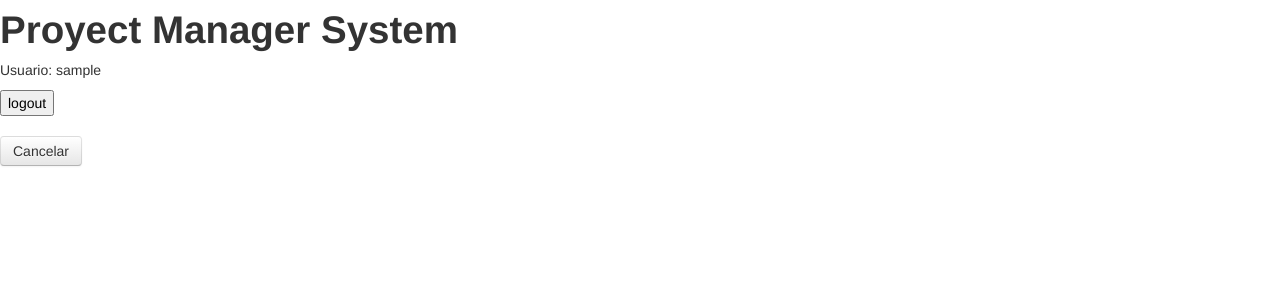
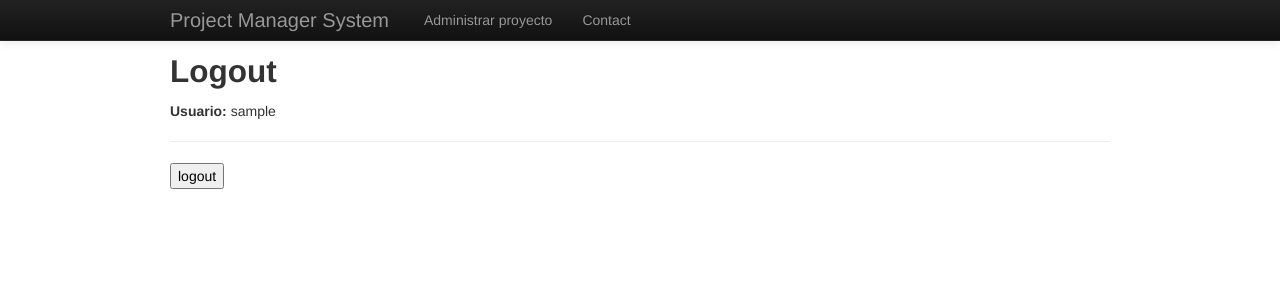
Before and after one commit to diegocrzt/pmspy, a Flask app: page / in a window 1280 px wide. Shown: the top 300 px of the page. Run offline with Flask 2, Linux system fonts and the light colour scheme; the visitor is signed in with stand-in values (Sample User, id 1); parts of the project's set-up code (start-up, migrations or seed data) failed here and were passed over; some libraries are stand-ins or nearby versions.

Commit message:
login y logout nuevo, barra de menu bien hecha, inicializar proyecto sin controles(funcionamiento basico)

```diff
--- a/pms/main.py
+++ b/pms/main.py
@@ -8,7 +8,7 @@ import functools
 from flask import request
 from werkzeug.serving import run_simple
 from pms.modelo.usuarioControlador import validar, getUsuarios, eliminarUsuario, getUsuario, crearUsuario, getUsuarioById, editarUsuario, comprobarUsuario, usuarioIsLider
-from pms.modelo.proyectoControlador import comprobarProyecto, crearProyecto, getProyectos, eliminarProyecto, getProyectoId
+from pms.modelo.proyectoControlador import comprobarProyecto, crearProyecto, getProyectos, eliminarProyecto, getProyectoId, inicializarProyecto
 from pms.modelo.faseControlador import getFases, comprobarFase, crearFase, eliminarFase, getFaseId, editarFase
 from datetime import date, timedelta
 from datetime import datetime
@@ -39,6 +39,7 @@ class Main(flask.views.MethodView):
             flask.session.pop('usuarioid',None)
             flask.session.pop('proyectoid', None)
             flask.session.pop('faseid',None)
+            flask.session.pop('proyectonombre',None)
             return flask.redirect(flask.url_for('index'))
         required = ['username', 'passwd']
         for r in required:
@@ -297,6 +298,16 @@ class Editarfase(flask.views.MethodView):
         editarFase(flask.session['faseid'], flask.request.form['nombre'][:20],flask.request.form['numero'], fechainicio,fechafin)
         return flask.redirect('/admfase/'+str(flask.session['proyectoid']))
 
+class Inicializarproyecto(flask.views.MethodView):
+    @login_required
+    def get(self):
+        return flask.render_template('inicializarProyecto.html')
+    @login_required
+    def post(self):
+        inicializarProyecto(flask.session['proyectoid'])
+        return flask.redirect('/admfase/'+str(flask.session['proyectoid']))
+
+
 @app.route('/admusuario/eliminarusuario/<username>')
 @admin_required
 @login_required
@@ -342,6 +353,7 @@ def admFase(p=None):
     if request.method == "GET":
         if(getProyectoId(p).lider==flask.session['usuarioid']):
             flask.session['proyectoid']=p
+            flask.session['proyectonombre']=getProyectoId(p).nombre
             f=getFases(p)
             return flask.render_template('admFase.html',fases=f)
         else:
@@ -378,6 +390,7 @@ def edFase(f=None):
             return flask.redirect(flask.url_for('admproyecto'))
     else:
         return flask.render_template('admFase.html')
+
 app.add_url_rule('/',
                  view_func=Main.as_view('index'),
                  methods=["GET", "POST"])
@@ -414,6 +427,9 @@ app.add_url_rule('/admfase/editarfase/',
                  view_func=Editarfase.as_view('editarfase'),
                  methods=["GET", "POST"])
 
+app.add_url_rule('/admfase/inicializarproyecto/',
+                 view_func=Inicializarproyecto.as_view('inicializarproyecto'),
+                 methods=["GET", "POST"])
 
 app.debug = True
 run_simple("localhost", 5000, app, use_reloader=True, use_debugger=True, use_evalex=True)
--- a/pms/templates/admProyecto.html
+++ b/pms/templates/admProyecto.html
@@ -12,8 +12,9 @@
           <a class="brand" href="#">Project Manager System</a>
           <div class="nav-collapse collapse">
             <ul class="nav">
+            <li class="active"><a href="/admproyecto/">Administrar Proyecto</a></li>
               {% if session['isAdmin']==True %}
-              <li class="active"><a href="/admusuario/">Administrar Usuario</a></li>
+              <li><a href="/admusuario/">Administrar Usuario</a></li>
               {% endif %}
               <li><a href="/">Logout</a></li>
               <li><a href="#contact">Contact</a></li>
@@ -22,8 +23,6 @@
        </div>
      </div>
 </div>
-
-
 
 {%endblock%}
 
--- a/pms/templates/admUsuario.html
+++ b/pms/templates/admUsuario.html
@@ -11,7 +11,8 @@
           <a class="brand" href="#">Project Manager System</a>
           <div class="nav-collapse collapse">
             <ul class="nav">
-              <li class="active"><a href="/admproyecto/">Administrar Proyecto</a></li>
+              <li><a href="/admproyecto/">Administrar Proyecto</a></li>
+              <li class="active"><a href="/admusuario/">Administrar Usuario</a></li>
               <li><a href="/">Logout</a></li>
               <li><a href="#contact">Contact</a></li>
               </ul>
--- a/pms/templates/base.html
+++ b/pms/templates/base.html
@@ -10,8 +10,9 @@
 			text-align : right;
 		}
 	</style>
-
+	<link href="{{ url_for('static', filename = 'bootstrap/css/bootstrap.min.css') }}" rel="stylesheet">
 	<link href="{{ url_for('static', filename = 'bootstrap/css/bootstrap-responsive.css') }}" rel="stylesheet">
+	<link href="{{ url_for('static', filename = 'bootstrap/css/bootstrap-responsive.min.css') }}" rel="stylesheet">
 	<script src="{{ url_for('static', filename = 'jquery-1.9.1.min.js') }}"></script>
 	<script src="{{ url_for('static', filename = 'bootstrap/js/bootstrap.min.js') }}"></script>
         <link rel="stylesheet" type="text/css" href="/static/bootstrap/css/bootstrap.css" />
--- a/pms/templates/crearProyecto.html
+++ b/pms/templates/crearProyecto.html
@@ -13,8 +13,8 @@
           <a class="brand" href="#">Project Manager System</a>
           <div class="nav-collapse collapse">
             <ul class="nav">
-              <li class="active"><a href="/admusuario/">Administrar Usuario</a></li>
-              <li class="active"><a href="/admproyecto/">Administrar Proyecto</a></li>
+              <li><a href="/admusuario/">Administrar Usuario</a></li>
+              <li><a href="/admproyecto/">Administrar Proyecto</a></li>
               <li><a href="/">Logout</a></li>
               <li><a href="#contact">Contact</a></li>
               </ul>
@@ -52,6 +52,6 @@
             <p>Lider:<br />
             <input type="number" name="lider" value="{{session['aux2']}}"/></p>
             {{session.pop('aux4',none)}}
-            <p><input type="submit" value="submit" /></p>
+            <p><input type="submit" value="Crear" /></p>
         </form>
 {%endblock%}
--- a/pms/templates/crearUsuario.html
+++ b/pms/templates/crearUsuario.html
@@ -13,8 +13,8 @@
           <a class="brand" href="#">Project Manager System</a>
           <div class="nav-collapse collapse">
             <ul class="nav">
+              <li><a href="/admproyecto/">Administrar Proyecto</a></li>
               <li class="active"><a href="/admusuario/">Administrar Usuario</a></li>
-              <li class="active"><a href="/admproyecto/">Administrar Proyecto</a></li>
               <li><a href="/">Logout</a></li>
               <li><a href="#contact">Contact</a></li>
               </ul>
@@ -50,6 +50,6 @@
             <input type="password" name="clave" /></p>
             <p>Es Admin:<br />
             <input type="checkbox" name="admin" /></p>
-            <p><input type="submit" value="submit" /></p>
+            <p><input type="submit" value="Crear" /></p>
         </form>
 {%endblock%}
--- a/pms/templates/editarFase.html
+++ b/pms/templates/editarFase.html
@@ -47,7 +47,7 @@
             <input type="date" name="fechainicio" value="{{f.fechaInicio.strftime('%Y-%m-%d')}}"/></p>
             <p>Fecha de fin(*):<br />
             <input type="date" name="fechafin" value="{{f.fechaFin.strftime('%Y-%m-%d')}}" /></p>
-            <p><input type="submit" value="submit" /></p>
+            <p><input type="submit" value="Aceptar" /></p>
         </form>
         *Por defecto se le asigna 15 dias
 {%endblock%}
--- a/pms/templates/editarUsuario.html
+++ b/pms/templates/editarUsuario.html
@@ -13,7 +13,7 @@
           <a class="brand" href="#">Project Manager System</a>
           <div class="nav-collapse collapse">
             <ul class="nav">
-              <li class="active"><a href="/admproyecto/">Administrar Proyecto</a></li>
+              <li><a href="/admproyecto/">Administrar Proyecto</a></li>
               <li class="active"><a href="/admusuario/">Administrar Usuario</a></li>
               <li><a href="/">Logout</a></li>
               <li><a href="#contact">Contact</a></li>
@@ -53,7 +53,7 @@
             {% else %}
             <input type="checkbox" name="admin" /></p>
             {% endif %}
-            <p><input type="submit" value="submit" /></p>
+            <p><input type="submit" value="Aceptar" /></p>
         </form>
 *Si no se completa el campo se toma la clave anterior
 {%endblock%}
--- a/pms/templates/index.html
+++ b/pms/templates/index.html
@@ -1,23 +1,50 @@
 {% extends "baseLog.html" %}
 {% block body %}
-    <h1>Proyect Manager System</h1>
     {% if 'username' in session %}
-        <p>Usuario: {{session['username']}}  </p>
+	<div class="navbar navbar-inverse navbar-fixed-top">
+      <div class="navbar-inner">
+        <div class="container">
+          <button type="button" class="btn btn-navbar" data-toggle="collapse" data-target=".nav-collapse">
+            <span class="icon-bar"></span>
+            <span class="icon-bar"></span>
+            <span class="icon-bar"></span>
+          </button>
+          <a class="brand" href="#">Project Manager System</a>
+          <div class="nav-collapse collapse">
+            <ul class="nav">
+              <li><a href="/admproyecto/">Administrar proyecto</a></li>
+              <li><a href="#contact">Contact</a></li>
+              </ul>
+          </div>
+         </div>
+        </div>
+        <div class="container">
+        <h2>Logout</h2>
+        <strong>Usuario:</strong> {{session['username']}}
+        <hr>
         <form action="{{url_for('index')}}" method="post">
             <input type="submit" name="logout" value="logout" />
         </form>
-    	<a class="btn" href="/admproyecto/"> Cancelar</a>
+ 	</div>
+	</div>
 
     {% else %}
-        <p>El logueo es necesario:</p>
+    <div class="navbar navbar-inverse navbar-fixed-top">
+     <div class="container">
+        <h2>Login</h2>
+        <strong>El logueo es necesario:</strong>
+        <p></p>
         <form action="{{url_for('index')}}" method="post">
             <p>Nombre de usuario:<br />
             <input type="text" name="username" /></p>
             <p>Clave:<br />
             <input type="password" name="passwd" /></p>
+            <hr>
             <p><input type="submit" value="submit" /></p>
         </form>
     {% endif %}
+     </div>
+    </div>
     {% with messages = get_flashed_messages() %}
         {% for message in messages %}
             {{message}}
```
Also changed, not shown: pms/modelo/proyectoControlador.py (+18 -4 lines), pms/templates/admFase.html (+5 -3 lines), pms/templates/crearFase.html (+4 -3 lines), pms/modelo/usuarioControlador.py (line endings or trailing spaces).
